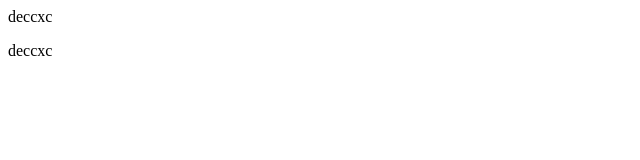
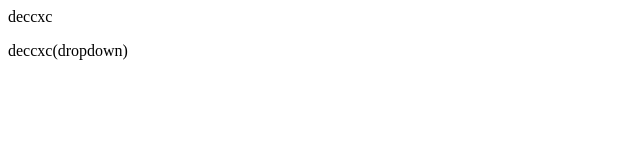
Before and after one commit to devkhurana/Localrepo, a plain HTML site: page index.html in a window 1280 px wide. Shown: the full height of the page, 0-640 px from the left. Drawn offline with Linux system fonts and the light colour scheme.

```diff
--- a/index.html
+++ b/index.html
@@ -1,3 +1,3 @@
 
 <p>deccxc</p>
-<p>deccxc</p>
+<p>deccxc(dropdown)</p>
```
